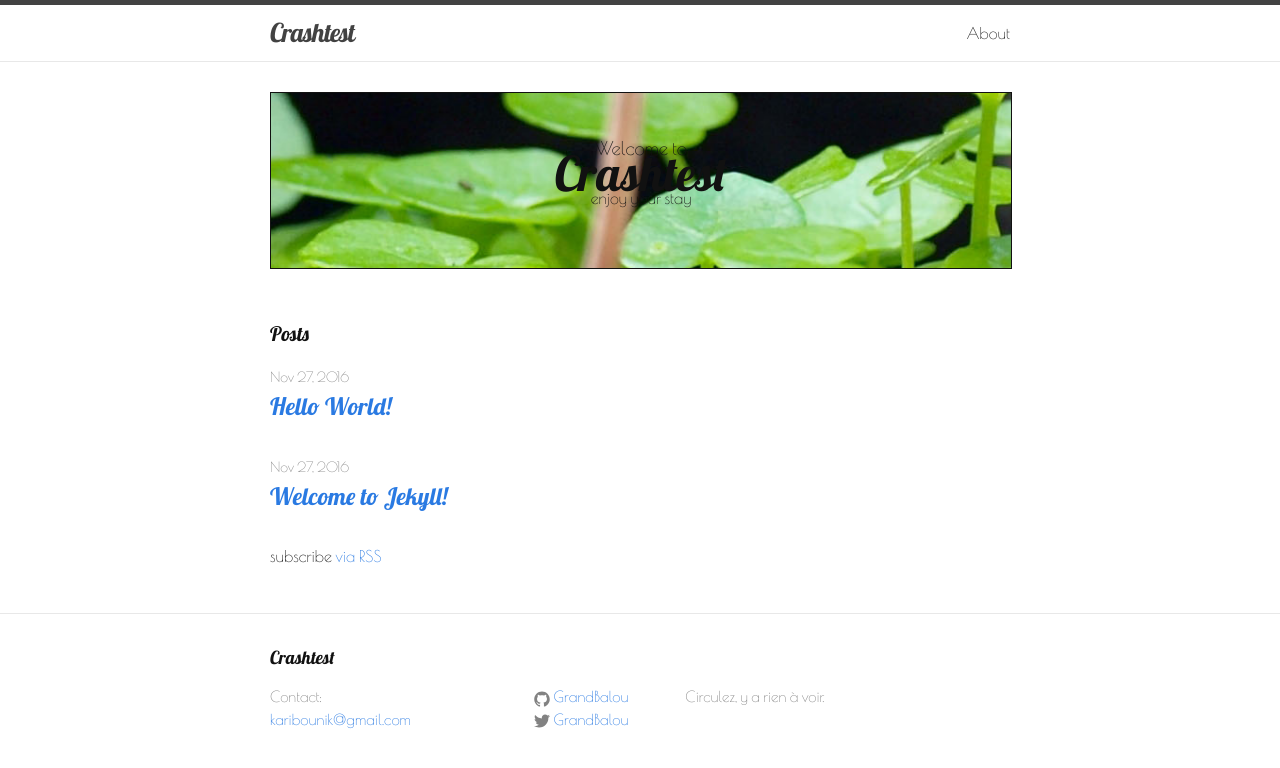
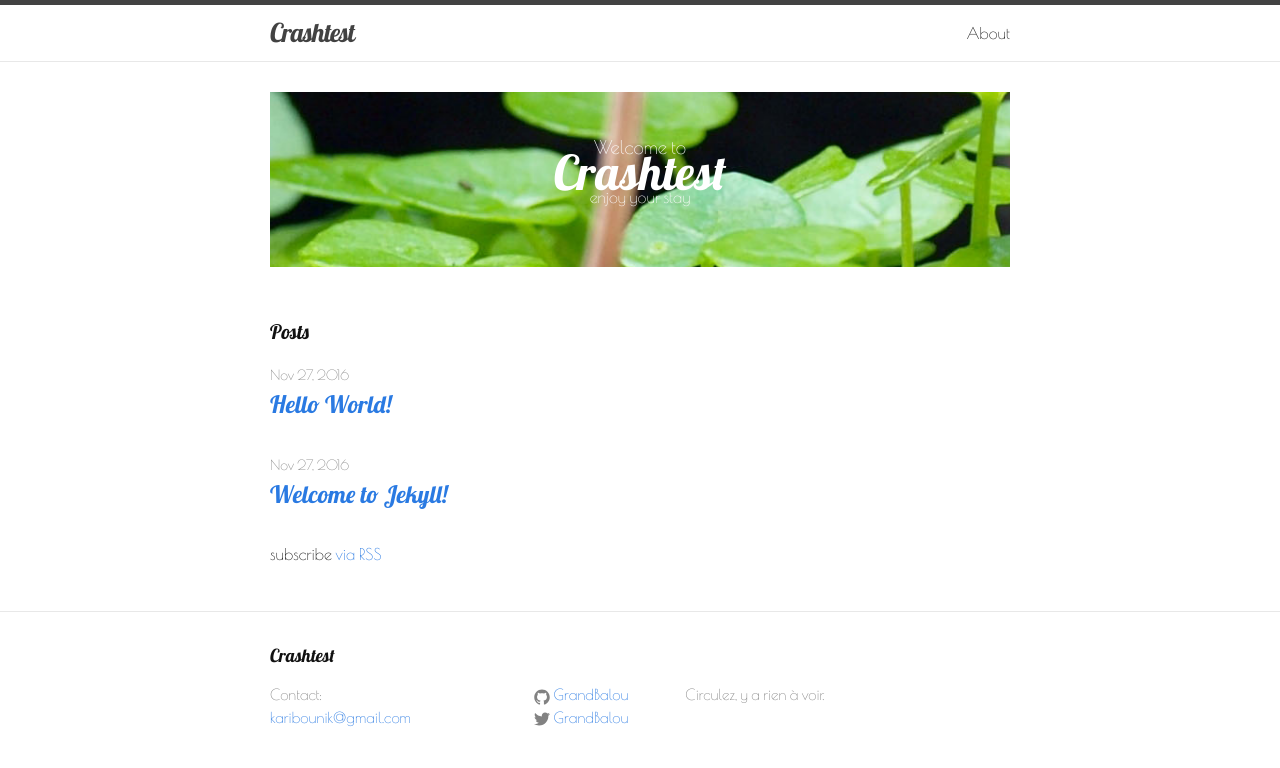
Before and after one commit to GrandBalou/grandbalou.github.io, a Jekyll site: the page built from index.html, in a window 1280 px wide. Shown: the top 768 px of the page. Built offline with Jekyll 4.4.1, drawn with Linux system fonts in a browser that asks for light colours.

Commit message:
Update _base.scss

```diff
--- a/_sass/_base.scss
+++ b/_sass/_base.scss
@@ -208,8 +208,8 @@ pre {
 #home-img{
     background: url("https://raw.githubusercontent.com/GrandBalou/GrandBalou.github.io/master/_sass/home-image.JPG") no-repeat fixed center;
     background-size: cover;
-    border: 1px solid;
     width: 100%;
+    color: white;
     text-align: center;
     background-size: cover;
     padding: 50px 0px;
```
